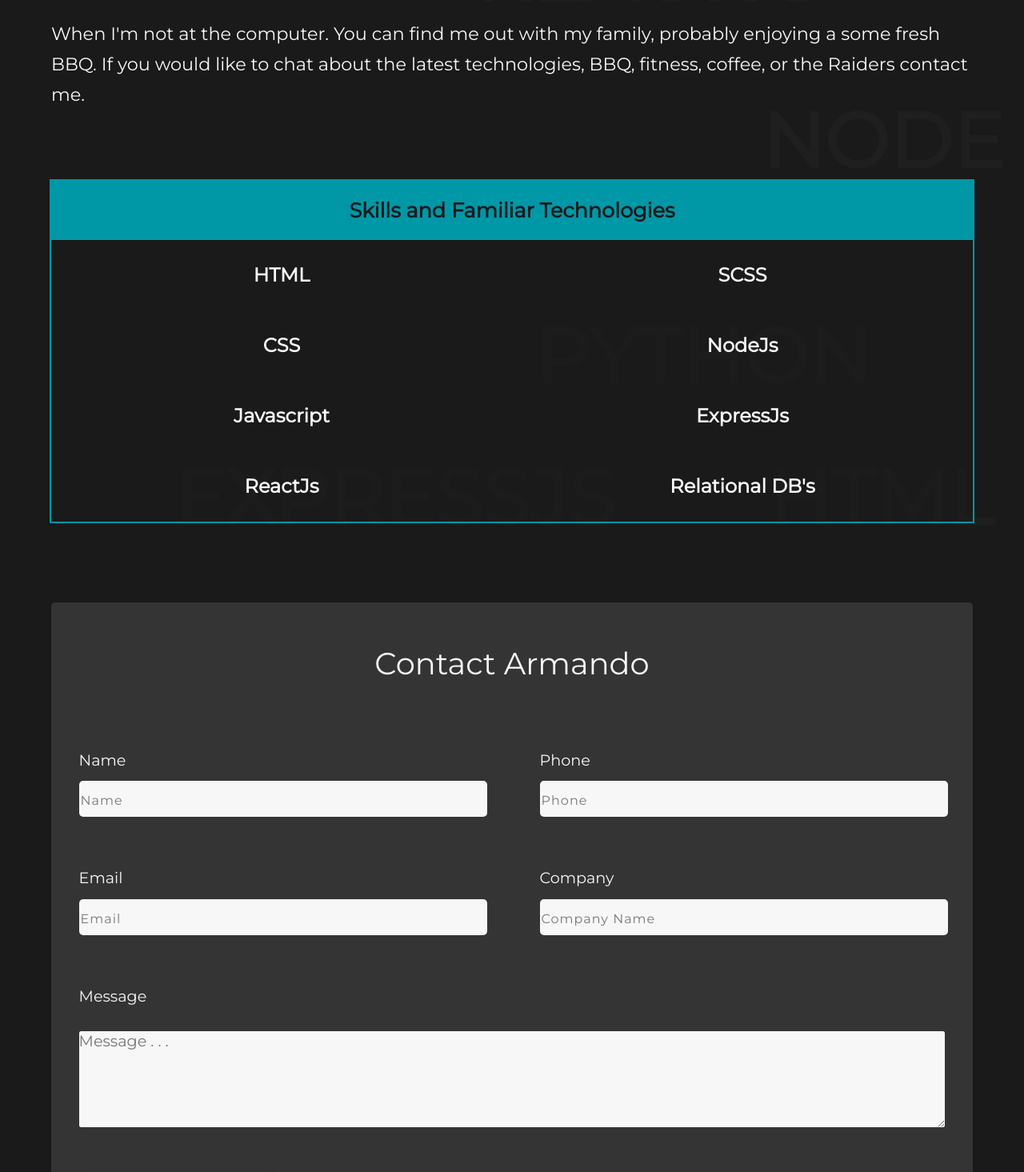
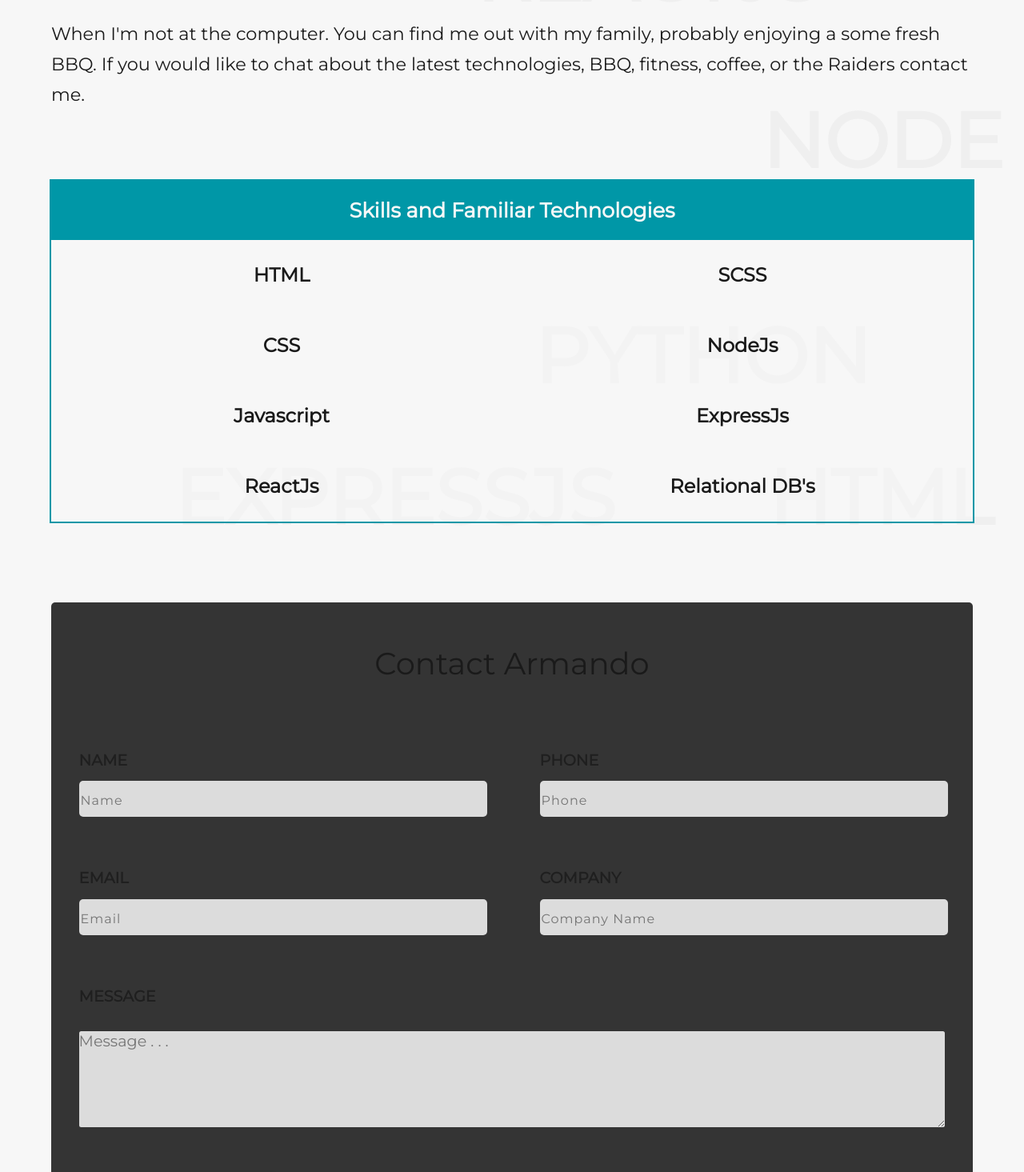
Before and after one commit to armandoroman1016/armando_roman_portfolio, a React (Create React App) app in the folder armando_roman_portfolio/: page / in a window 1280 px wide. Shown: the part 3420-4885 px from the top of the page at 80% size. Built offline with nearby package versions, Linux system fonts and the light colour scheme; a web font is replaced by a local one.

Commit message:
dark mode implemented

```diff
--- a/armando_roman_portfolio/src/components/Contact.js
+++ b/armando_roman_portfolio/src/components/Contact.js
@@ -132,14 +132,14 @@ const Contact = () => {
                     <div className = 'input-container'>
                         <div className = 'name'>
                             <label>
-                                Name
+                                NAME
                                 { submitted && !values.name ? <p>*Required</p> : null}
                             </label>
                             <input type = 'text' name = 'name' value = {values.name} onChange={handleChange} placeholder = 'Name'/>
                         </div>
                         <div className = 'phone'>
                             <label>
-                                Phone
+                                PHONE
                                 { submitted && (!values.phone && !values.email) ? <p>*Phone or Email Required</p> : null}
                             </label>
                             <input type = 'text' name = 'phone' value = {values.phone} placeholder = 'Phone' onChange={handleChange}/>
@@ -148,7 +148,7 @@ const Contact = () => {
                     <div className = 'input-container'>
                         <div className = 'email'>
                             <label>
-                                Email
+                                EMAIL
                                 { submitted && (!values.phone && !values.email) ? <p>*Phone or Email Required</p> : null}
                             </label>
                             <input type = 'text' name = 'email' value = {values.email} placeholder = 'Email' onChange={handleChange} />
@@ -156,14 +156,14 @@ const Contact = () => {
                         </div>
                         <div className = 'company'>
                             <label>
-                                Company
+                                COMPANY
                                 { submitted && !values.company ? <p>*Required</p> : null}
                             </label>
                             <input type = 'text' name = 'company' value = {values.company} placeholder = 'Company Name' onChange={handleChange}/>
                         </div>
                     </div>
                     <div className = 'input-container message'>
-                        <label>Message</label>
+                        <label>MESSAGE</label>
                         <textarea rows="5" cols="50" type = 'text' name = 'message' placeholder = 'Message . . .' value = {values.message} onChange={handleChange}/>
                     </div>
                     <div className = 'button_message'>
--- a/armando_roman_portfolio/src/routing/Desktop.js
+++ b/armando_roman_portfolio/src/routing/Desktop.js
@@ -30,7 +30,7 @@ function Desktop() {
       <NavBar />
       <div
       onClick={toggleMode}
-      style = {{position: "absolute", right: "0", top: "10%", color: "red", zIndex: "10000"}}
+      style = {{position: "absolute", right: "0", bottom: "5%", color: "red", zIndex: "10000"}}
       className={darkMode ? 'toggle toggled' : 'toggle'}
       >  PRESS ME </div>
       <div className = 'resume'>
--- a/armando_roman_portfolio/src/styles/About.scss
+++ b/armando_roman_portfolio/src/styles/About.scss
@@ -1,12 +1,12 @@
 .about-container {
     height: 100vh;
-    // width: 100vw;
     max-width: 100vw;
     position: relative;
     font-family: "Montserrat", "Merriweather", "Times New Roman", Times, serif;
-    background: $background-color;
+    background: $font-color;
     z-index: -1;
     overflow: hidden;
+    transition: background .25s ease-in;
 
     @include xl-tablet {
         display: flex;
@@ -24,13 +24,15 @@
         position: absolute;
         top: 8%;
         left: 15%;
-        color: $font-color;
+        color: $background-color;
         width: 40%;
         height: 85%;
         display: flex;
         flex-direction: column;
         justify-content: space-between;
         z-index: 1;
+        transition: color .25s ease-in;
+
 
         @include xl-tablet {
             top: auto;
@@ -76,7 +78,7 @@
         .copy {
             height: 95%;
             font-size: 1.3rem;
-            color: $font-color;
+            color: $background-color;
             line-height: 1.75;
             display: flex;
             flex-direction: column;
@@ -84,6 +86,8 @@
             margin: auto 0;
             margin-top: 3%;
             padding: 2% 0;
+            transition: color .25s ease-in;
+
 
             @include xl-tablet {
                 height: auto;
@@ -126,7 +130,7 @@
         display: flex;
         flex-direction: column;
         justify-content: space-between;
-        color: $font-color;
+        color: $background-color;
         height: 70%;
         width: 28%;
         position: absolute;
@@ -134,6 +138,7 @@
         top: 15%;
         z-index: 1;
         border: 2px solid $green;
+        transition: color .25s ease-in;
 
         @include xl-tablet {
             position: relative;
@@ -156,7 +161,7 @@
         h3 {
             width: 100%;
             background: $green;
-            color: $background-color;
+            color: $font-color;
             height: 10%;
             padding: 0.3rem 0;
             font-size: 1.6rem;
@@ -164,6 +169,7 @@
             align-items: center;
             justify-content: center;
             font-weight: 900;
+            transition: color .25s ease-in;
 
             @include xl-tablet {
                 padding: 1.5rem 0;
@@ -178,9 +184,10 @@
 
         ul {
             height: 100%;
-            background: rgba($background-color, 0.5);
+            background: rgba($font-color, 0.5);
             display: flex;
             justify-content: space-evenly;
+            transition: background .25s ease-in;
 
             @include mobile {
                 height: 100%;
@@ -223,11 +230,13 @@
     }
 
     .background-text {
-        color: $landing-font-background;
+        color: darken($font-color, 3%);
         position: absolute;
         font-weight: 800;
         font-size: 6rem;
         z-index: 0;
+        transition: color .25s ease-in;
+
     }
 
     .javascript {
@@ -265,3 +274,40 @@
         left: 17%;
     }
 }
+
+body.dark-mode .about-container{
+    background: $background-color;
+    transition: background .25s ease-in;
+
+    .about-text{
+        color:$font-color;
+        transition: color .25s ease-in;
+        .copy{
+            color: $font-color;
+            transition: color .25s ease-in;
+
+        }
+    }
+
+    .background-text{
+        color: $landing-font-background;
+        transition: color .25s ease-in;
+
+    }
+
+    .skills{
+        color: $font-color;
+        transition: color .25s ease-in;
+
+        h3{
+            color:$background-color;
+            transition: color .25s ease-in;
+
+        }
+        ul{
+            background: rgba($landing-font-background, 0.5);
+            transition: background .25s ease-in;
+
+        }
+    }
+}
--- a/armando_roman_portfolio/src/styles/Contact.scss
+++ b/armando_roman_portfolio/src/styles/Contact.scss
@@ -2,10 +2,11 @@
     position: relative;
     height: 100vh;
     overflow: hidden;
-    background: $background-color;
+    background: $font-color;
     font-family: "Montserrat", "Merriweather", "Times New Roman", Times, serif;
-    z-index: -2;
+    z-index: 1;
     max-width: 100vw;
+    transition: background .25s ease-in;
 
     @include xl-tablet {
         width: 100%;
@@ -43,7 +44,7 @@
         h2 {
             margin: 0;
             padding-top: 1rem;
-            color: $font-color;
+            color: $background-color;
             text-align: center;
             font-size: 3rem;
             height: 10%;
@@ -106,18 +107,17 @@
                     height: 55%;
                     margin: 1rem 0;
                     font-size: 1.3rem;
-                    color: $background-color;
+                    color: $landing-font-background;
                     letter-spacing: 1px;
                     border: none;
                     fill: solid;
-                    background: $font-color;
+                    background: lighten($light-grey, 45%);
                     border-radius: 5px;
                     font-family: "Montserrat", "Merriweather", "Times New Roman", Times,
                         serif;
 
                     &::placeholder {
                         font-size: 1rem;
-                        color: darken($font-color, 50%);
                     }
 
                     @include mobile {
@@ -131,9 +131,10 @@
                 }
 
                 label {
-                    font-size: 1.4rem;
-                    color: $font-color;
+                    font-size: 1.1rem;
+                    color: $landing-font-background;
                     display: flex;
+                    font-weight: bold;
                     justify-content: space-between;
 
                     @include xl-tablet {
@@ -180,7 +181,7 @@
                     letter-spacing: 1px;
                     border: none;
                     fill: solid;
-                    background: $font-color;
+                    background: lighten($light-grey, 45%);
                     border-radius: 5px;
                     font-family: "Montserrat", "Merriweather", "Times New Roman", Times,
                         serif;
@@ -276,12 +277,12 @@
     height: 250px;
     width: 250px;
     background: $light-grey;
-    background: linear-gradient(220deg, $green 0%, $background-color 100%);
+    background: linear-gradient(220deg, $green 0%, $font-color 100%);
     border-radius: 50%;
     position: absolute;
     top: 4rem;
     left: 14rem;
-    position: fixed;
+    position: absolute;
     z-index: -1;
 }
 
@@ -289,19 +290,20 @@
     height: 175px;
     width: 175px;
     background: $light-grey;
-    background: linear-gradient(220deg, $orange 0%, $background-color 100%);
+    background: linear-gradient(220deg, $orange 0%, $font-color 100%);
     border-radius: 50%;
     position: absolute;
     top: 22rem;
     left: 25rem;
     z-index: -1;
+    transform: rotateZ(90deg);
 }
 
 .circle-three {
     height: 222px;
     width: 222px;
     background: $light-grey;
-    background: linear-gradient(220deg, $green 0%, $background-color 100%);
+    background: linear-gradient(220deg, $green 0%, $font-color 100%);
     border-radius: 50%;
     position: absolute;
     z-index: -1;
@@ -312,7 +314,49 @@
 .circle-one,
 .circle-two,
 .circle-three {
+    transition: background .25s ease-in;
     @include xl-tablet {
         display: none;
     }
 }
+
+body.dark-mode .contact-container{
+    background: $background-color;
+    transition: background .25s ease-in;
+
+    h2{
+        color: $font-color;
+        transition: color .25s ease-in;
+
+    }
+
+    #contact_form{
+
+        .input-container{
+            label{
+                color: $font-color;
+                transition: color .25s ease-in;
+
+            }
+            input, textarea{
+                background: $font-color;
+                transition: background .25s ease-in;
+
+            }
+
+        }
+
+    }
+
+    .circle-one,
+    .circle-three {
+        background: linear-gradient(220deg, $green 0%, $background-color 100%);
+        transition: background .25s ease-in;
+    }
+
+    .circle-two{
+        background: linear-gradient(220deg, $orange 0%, $background-color 100%);
+        transition: background .25s ease-in;
+    }
+
+}
--- a/armando_roman_portfolio/src/styles/Projects.scss
+++ b/armando_roman_portfolio/src/styles/Projects.scss
@@ -5,6 +5,8 @@
     font-family: 'Montserrat', 'Merriweather', 'Times New Roman', Times, serif;
     max-width: 100vw;
     position: relative;
+    transition: background .25s ease-in;
+
     @include xl-tablet {
         min-height: 0;
         padding-bottom: 2rem;
```
